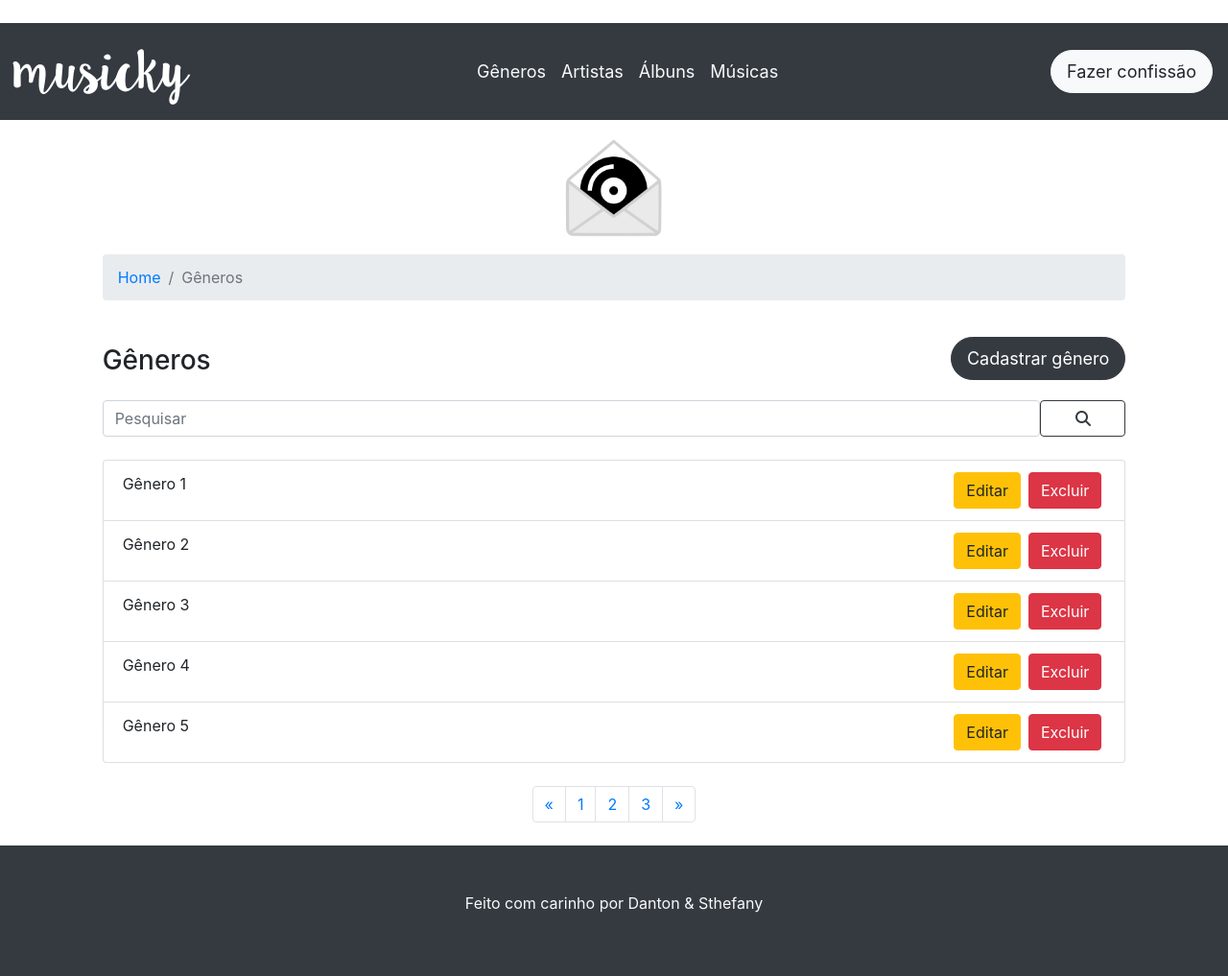
After one commit to dantondelima/musicky, a PHP site: page /Views/subpaginas/lista.generos.php in a window 1280 px wide. The commit adds this page. Shown: the whole page at 96% size. Run offline with PHP 8.4, Linux system fonts and the light colour scheme; a stand-in replaces the project's code that opens the database connection; some libraries are stand-ins or nearby versions.

Commit message:
alterações na página inicial, lista, cadastro e edição de gêneros e criação da página de confissão

```diff
--- a/Assets/css/estilo.css
+++ b/Assets/css/estilo.css
@@ -13,15 +13,21 @@ src: URL('../LillyBelle.ttf') format('truetype');
 .navbar-nav {
     font-size: 18px;
 }
-#botao {
-    border-radius: 50px;
-    font-size: 18px;
+.btn-radius {
+    border-radius: 100px !important;
+    font-size: 18px !important;
 }
 
+.btn-shadow:hover {
+    box-shadow: 0 12px 16px 0 rgba(0,0,0,0.24), 0 17px 50px 0 rgba(0,0,0,0.19);
+}
 img {
     width: 120px;
 }
 
+.breadcrumb {
+    background-color: none;
+}
 #rodape{
     position: static;
     bottom: 0 !important;
@@ -44,3 +50,42 @@ img {
 .card-text {
     text-align: center;
 }
+
+.row-align{
+    align-items: center;
+    justify-content: center;
+    vertical-align: middle;
+}
+
+.categorias {
+    margin-top: 14px;
+}
+
+.btn-form {
+    width: 7rem;
+    margin-bottom: 9.7rem;
+}
+
+.btn-form-2 {
+    width: 7rem;
+    margin-bottom: 2rem;
+}
+
+.btn-cores {
+    width: 2.5rem;
+    height: 2.5rem;
+}
+
+.conjunto-cores {
+    margin-top: 1rem;
+}
+
+.escolha-cor {
+    text-align: center;
+    align-items: center;
+    justify-content: center;
+}
+
+.border-dark {
+    border-width: 3px;
+}
--- a/Views/cabecalho.php
+++ b/Views/cabecalho.php
@@ -1,6 +1,5 @@
-<link rel="stylesheet" href="<?= "http://".$_SERVER['SERVER_NAME'].$_SERVER['REQUEST_URI']."/../Assets/css/reset.css"; ?>" type="text/css">
-<link rel="stylesheet" href="https://maxcdn.bootstrapcdn.com/bootstrap/4.4.1/css/bootstrap.min.css">
+<link rel="stylesheet" href="<?= "http://".$_SERVER['SERVER_NAME']."/musicky/Assets/css/reset.css"; ?>" type="text/css"><link rel="stylesheet" href="https://maxcdn.bootstrapcdn.com/bootstrap/4.4.1/css/bootstrap.min.css">
 <script src="https://ajax.googleapis.com/ajax/libs/jquery/3.4.1/jquery.min.js"></script>
 <script src="https://cdnjs.cloudflare.com/ajax/libs/popper.js/1.16.0/umd/popper.min.js"></script>
 <script src="https://maxcdn.bootstrapcdn.com/bootstrap/4.4.1/js/bootstrap.min.js"></script>
-<link rel="stylesheet" href="<?= "http://".$_SERVER['SERVER_NAME'].$_SERVER['REQUEST_URI']."/../Assets/css/estilo.css"; ?>" type="text/css">
+<link rel="stylesheet" href="<?= "http://".$_SERVER['SERVER_NAME']."/musicky/Assets/css/estilo.css"; ?>" type="text/css">
--- a/Views/master.php
+++ b/Views/master.php
@@ -9,9 +9,9 @@
       crossorigin="anonymous"
     ></script>
     <title>Musicky</title>
-    <?php include 'Views/cabecalho.php'; ?>
+    <?php include 'cabecalho.php'; ?>
 </head>
 <body>
-    <?php include 'Views/nav.php'; ?>
+    <?php include 'nav.php'; ?>
 </body>
 </html>
--- a/Views/nav.php
+++ b/Views/nav.php
@@ -1,6 +1,6 @@
 <nav class="navbar navbar-expand-sm bg-dark navbar-dark">
     <div class="titulo">
-        <a class="navbar-brand" href="#">musicky</a>
+        <a class="navbar-brand" href="">musicky</a>
         <button class="navbar-toggler" type="button" data-toggle="collapse" data-target="#collapsibleNavbar">
         <span class="navbar-toggler-icon"></span>
         </button>
@@ -8,7 +8,7 @@
     <div class="collapse navbar-collapse justify-content-center" id="collapsibleNavbar">
         <ul class="navbar-nav">
         <li class="nav-item">
-            <a class="nav-link text-light" href="Views\lista-generos.php">Gêneros</a>
+            <a class="nav-link text-light" href="Views\subpaginas\lista.generos.php">Gêneros</a>
         </li>
         <li class="nav-item">
             <a class="nav-link text-light" href="">Artistas</a>
@@ -22,7 +22,7 @@
         </ul>
     </div>
     <div>
-    <button type="button" class="btn btn-light btn-lg" data-mdb-ripple-color="dark" id="botao" href="">Fazer confissão</button>
+    <button class="btn btn-light btn-lg btn-radius btn-shadow" data-mdb-ripple-color="dark" href="">Fazer confissão</button>
     </div>
 
 </nav>
--- /dev/null
+++ b/Views/subpaginas/lista.generos.php
@@ -0,0 +1,99 @@
+<?php include '../master.php'; ?>
+
+<!-- O grid deve ser incluído em container. -->
+<div class="container-fluid" style="margin-top:20px">
+<div class="row">
+  <div class="col-md-10 mx-auto">
+    <div class="row">
+        <div class="col">
+          <img src="Assets\Imagens\logo.png" class="rounded mx-auto d-block" alt="...">
+        </div>
+    </div>
+    <div class="row my-3">
+      <div class="col mx-0 px-0">
+        <nav aria-label="breadcrumb">
+          <ol class="breadcrumb">
+            <li class="breadcrumb-item"><a href="#">Home</a></li>
+            <li class="breadcrumb-item active" aria-current="page">Gêneros</li>
+          </ol>
+        </nav>
+      </div>
+    </div>
+    <div class="row my-3 row-align">
+        <div class="col-md-1 mx-0 px-0">
+            <h3 class="categorias">Gêneros</h3>
+        </div>
+        <div class="col-md-11 mx-0 px-0">
+          <div class="float-right">
+            <button class="btn btn-dark btn-lg btn-radius btn-shadow" data-mdb-ripple-color="dark" href="Views\subpaginas\cadastro.generos.php">Cadastrar gênero</button>
+          </div>
+        </div>
+    </div>
+    <div class="row my-3">
+      <div class="col-md-11 mx-0 px-0">
+          <input type="search" id="form1" class="form-control" placeholder="Pesquisar"
+            aria-label="Search"/>
+      </div>
+      <div class="col-md-1 mx-0 px-0">
+          <button type="button" class="btn btn-outline-dark btn-block">
+              <i class="fas fa-search"></i>
+          </button>
+      </div>
+    </div>
+    <div class= "row my-4">
+      <div class="col mx-0 px-0">
+        <ul class="list-group">
+          <li class="list-group-item">
+            Gênero 1
+            <button class='btn btn-danger float-right mx-1' href="">Excluir</button>
+            <button class='btn btn-warning float-right mx-1' href="">Editar</button>
+          </li>
+          <li class="list-group-item">
+            Gênero 2
+            <button class='btn btn-danger float-right mx-1' href="">Excluir</button>
+            <button class='btn btn-warning float-right mx-1' href="">Editar</button>
+          </li>
+          <li class="list-group-item">
+            Gênero 3
+            <button class='btn btn-danger float-right mx-1' href="">Excluir</button>
+            <button class='btn btn-warning float-right mx-1' href="">Editar</button>
+          </li>
+          <li class="list-group-item">
+            Gênero 4
+            <button class='btn btn-danger float-right mx-1' href="">Excluir</button>
+            <button class='btn btn-warning float-right mx-1' href="">Editar</button>
+          </li>
+          <li class="list-group-item">
+            Gênero 5
+            <button class='btn btn-danger float-right mx-1' href="">Excluir</button>
+            <button class='btn btn-warning float-right mx-1' href="">Editar</button>
+          </li>
+        </ul>
+      </div>
+    </div>
+    <div class="row my-2">
+      <div class="col">
+        <nav aria-label="Navegação de página exemplo">
+          <ul class="pagination justify-content-center">
+            <li class="page-item">
+              <a class="page-link" href="#" aria-label="Anterior">
+                <span aria-hidden="true">&laquo;</span>
+                <span class="sr-only">Anterior</span>
+              </a>
+            </li>
+            <li class="page-item"><a class="page-link" href="#">1</a></li>
+            <li class="page-item"><a class="page-link" href="#">2</a></li>
+            <li class="page-item"><a class="page-link" href="#">3</a></li>
+            <li class="page-item">
+              <a class="page-link" href="#" aria-label="Próximo">
+                <span aria-hidden="true">&raquo;</span>
+                <span class="sr-only">Próximo</span>
+              </a>
+            </li>
+          </ul>
+        </nav>
+      </div>
+    </div>
+  </div>
+</div>
+<?php include '../rodape.php'; ?>
```
Also changed, not shown: Views/subpaginas/cadastro.confissao.php (added, +76 -0 lines), Views/subpaginas/cadastro.generos.php (added, +41 -0 lines), Views/subpaginas/edicao.generos.php (added, +41 -0 lines), index.php (+32 -0 lines).
